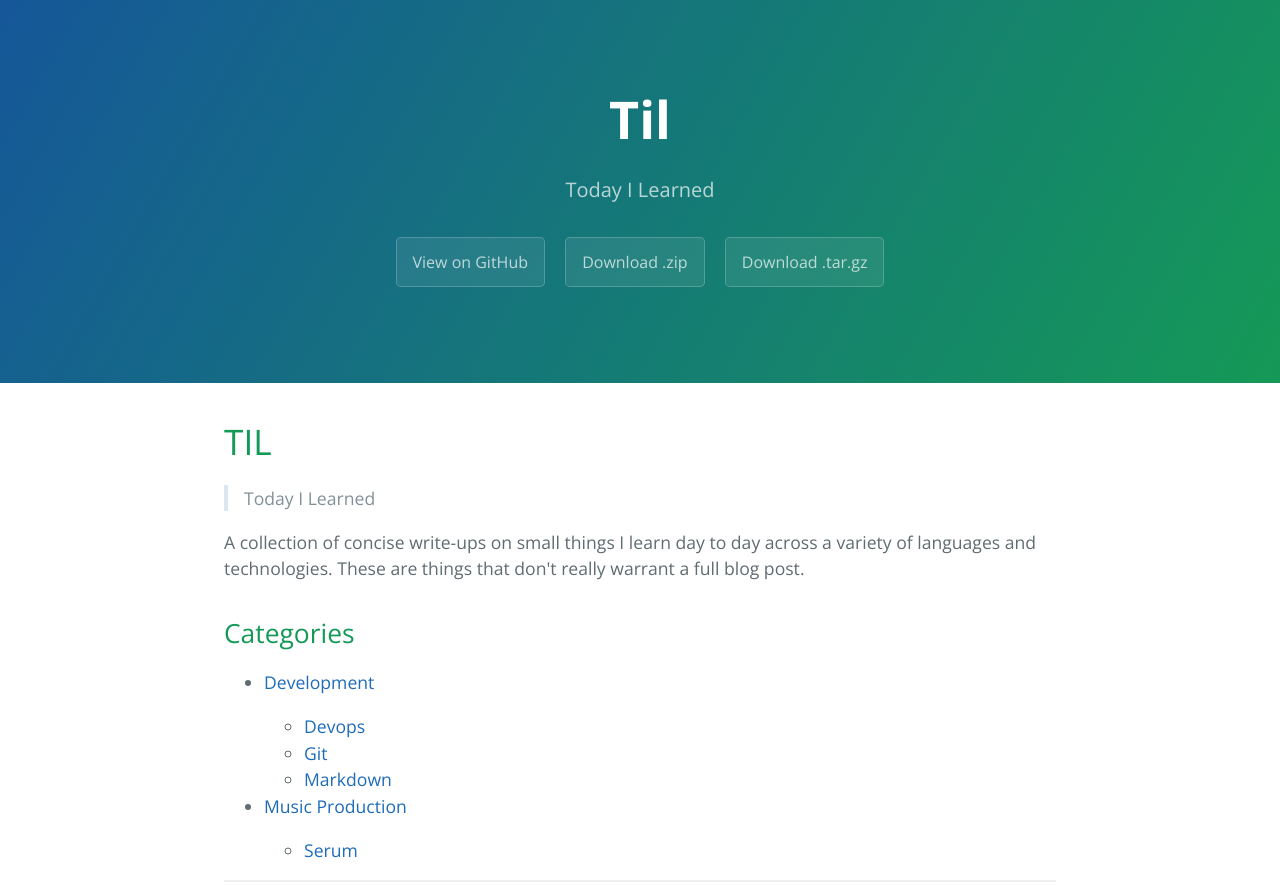
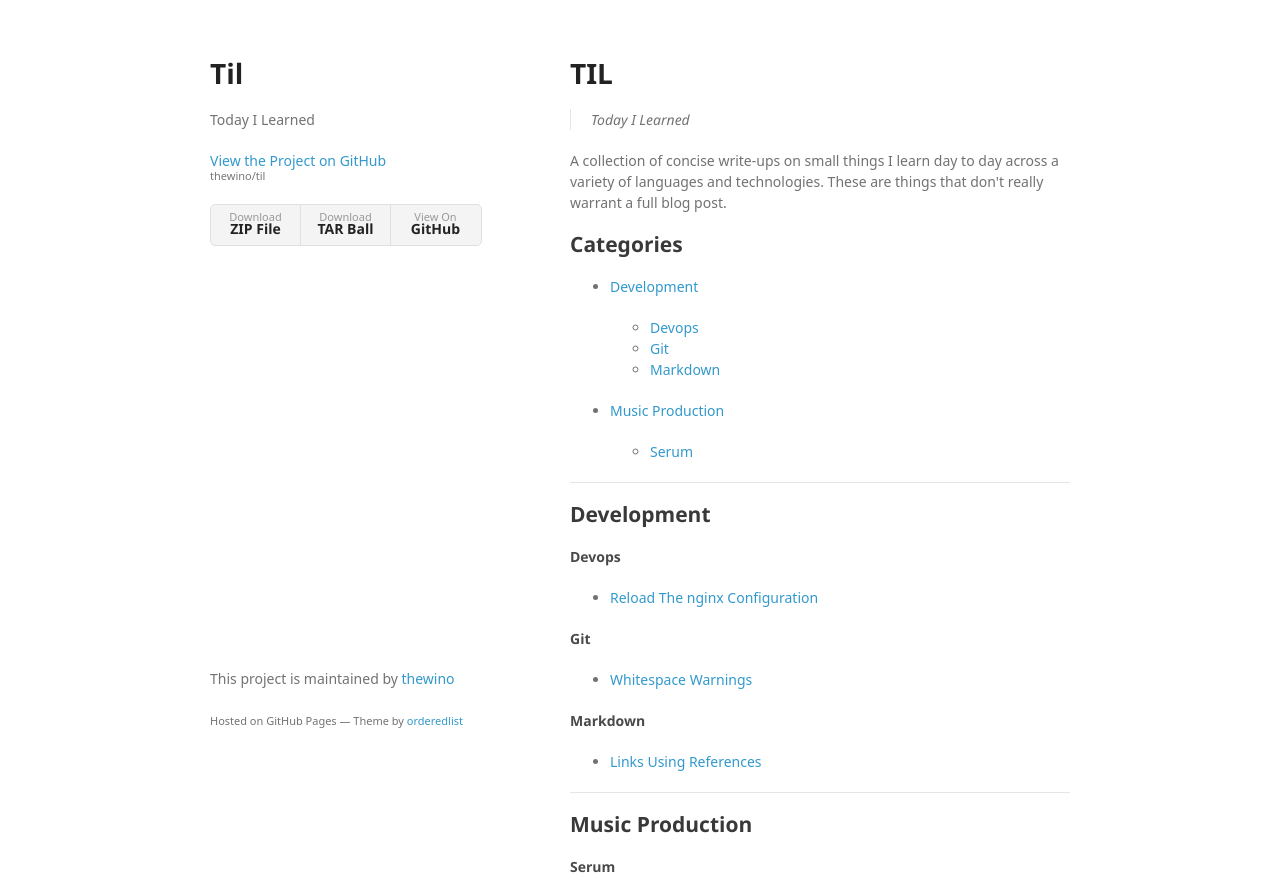
Before and after one commit to 6farer/til, a plain HTML site: page index.html in a window 1280 px wide. Shown: the top 885 px of the page. Drawn offline with nearby package versions, Linux system fonts and the light colour scheme; a web font is replaced by a local one.

Commit message:
Create gh-pages branch via GitHub

```diff
--- a/index.html
+++ b/index.html
@@ -1,25 +1,34 @@
-<!DOCTYPE html>
-<html lang="en-us">
+<!doctype html>
+<html>
   <head>
-    <meta charset="UTF-8">
+    <meta charset="utf-8">
+    <meta http-equiv="X-UA-Compatible" content="chrome=1">
     <title>Til by thewino</title>
-    <meta name="viewport" content="width=device-width, initial-scale=1">
-    <link rel="stylesheet" type="text/css" href="stylesheets/normalize.css" media="screen">
-    <link href='https://fonts.googleapis.com/css?family=Open+Sans:400,700' rel='stylesheet' type='text/css'>
-    <link rel="stylesheet" type="text/css" href="stylesheets/stylesheet.css" media="screen">
-    <link rel="stylesheet" type="text/css" href="stylesheets/github-light.css" media="screen">
+
+    <link rel="stylesheet" href="stylesheets/styles.css">
+    <link rel="stylesheet" href="stylesheets/github-light.css">
+    <meta name="viewport" content="width=device-width">
+    <!--[if lt IE 9]>
+    <script src="//html5shiv.googlecode.com/svn/trunk/html5.js"></script>
+    <![endif]-->
   </head>
   <body>
-    <section class="page-header">
-      <h1 class="project-name">Til</h1>
-      <h2 class="project-tagline">Today I Learned</h2>
-      <a href="https://github.com/thewino/til" class="btn">View on GitHub</a>
-      <a href="https://github.com/thewino/til/zipball/master" class="btn">Download .zip</a>
-      <a href="https://github.com/thewino/til/tarball/master" class="btn">Download .tar.gz</a>
-    </section>
+    <div class="wrapper">
+      <header>
+        <h1>Til</h1>
+        <p>Today I Learned</p>
 
-    <section class="main-content">
-      <h1>
+        <p class="view"><a href="https://github.com/thewino/til">View the Project on GitHub <small>thewino/til</small></a></p>
+
+
+        <ul>
+          <li><a href="https://github.com/thewino/til/zipball/master">Download <strong>ZIP File</strong></a></li>
+          <li><a href="https://github.com/thewino/til/tarball/master">Download <strong>TAR Ball</strong></a></li>
+          <li><a href="https://github.com/thewino/til">View On <strong>GitHub</strong></a></li>
+        </ul>
+      </header>
+      <section>
+        <h1>
 <a id="til" class="anchor" href="#til" aria-hidden="true"><span aria-hidden="true" class="octicon octicon-link"></span></a>TIL</h1>
 
 <blockquote>
@@ -108,15 +117,13 @@ and jbranchaud.</p>
 <li><a href="https://github.com/jwworth/til">jwworth/til</a></li>
 <li><a href="https://github.com/thoughtbot/til">thoughtbot/til</a></li>
 </ul>
-
-      <footer class="site-footer">
-        <span class="site-footer-owner"><a href="https://github.com/thewino/til">Til</a> is maintained by <a href="https://github.com/thewino">thewino</a>.</span>
-
-        <span class="site-footer-credits">This page was generated by <a href="https://pages.github.com">GitHub Pages</a> using the <a href="https://github.com/jasonlong/cayman-theme">Cayman theme</a> by <a href="https://twitter.com/jasonlong">Jason Long</a>.</span>
+      </section>
+      <footer>
+        <p>This project is maintained by <a href="https://github.com/thewino">thewino</a></p>
+        <p><small>Hosted on GitHub Pages &mdash; Theme by <a href="https://github.com/orderedlist">orderedlist</a></small></p>
       </footer>
-
-    </section>
-
+    </div>
+    <script src="javascripts/scale.fix.js"></script>
 
   </body>
 </html>
--- /dev/null
+++ b/javascripts/scale.fix.js
@@ -0,0 +1,17 @@
+var metas = document.getElementsByTagName('meta');
+var i;
+if (navigator.userAgent.match(/iPhone/i)) {
+  for (i=0; i<metas.length; i++) {
+    if (metas[i].name == "viewport") {
+      metas[i].content = "width=device-width, minimum-scale=1.0, maximum-scale=1.0";
+    }
+  }
+  document.addEventListener("gesturestart", gestureStart, false);
+}
+function gestureStart() {
+  for (i=0; i<metas.length; i++) {
+    if (metas[i].name == "viewport") {
+      metas[i].content = "width=device-width, minimum-scale=0.25, maximum-scale=1.6";
+    }
+  }
+}
--- /dev/null
+++ b/stylesheets/styles.css
@@ -0,0 +1,324 @@
+@font-face {
+  font-family: 'Noto Sans';
+  font-weight: 400;
+  font-style: normal;
+  src: url('../fonts/Noto-Sans-regular/Noto-Sans-regular.eot');
+  src: url('../fonts/Noto-Sans-regular/Noto-Sans-regular.eot?#iefix') format('embedded-opentype'),
+       local('Noto Sans'),
+       local('Noto-Sans-regular'),
+       url('../fonts/Noto-Sans-regular/Noto-Sans-regular.woff2') format('woff2'),
+       url('../fonts/Noto-Sans-regular/Noto-Sans-regular.woff') format('woff'),
+       url('../fonts/Noto-Sans-regular/Noto-Sans-regular.ttf') format('truetype'),
+       url('../fonts/Noto-Sans-regular/Noto-Sans-regular.svg#NotoSans') format('svg');
+}
+
+@font-face {
+  font-family: 'Noto Sans';
+  font-weight: 700;
+  font-style: normal;
+  src: url('../fonts/Noto-Sans-700/Noto-Sans-700.eot');
+  src: url('../fonts/Noto-Sans-700/Noto-Sans-700.eot?#iefix') format('embedded-opentype'),
+       local('Noto Sans Bold'),
+       local('Noto-Sans-700'),
+       url('../fonts/Noto-Sans-700/Noto-Sans-700.woff2') format('woff2'),
+       url('../fonts/Noto-Sans-700/Noto-Sans-700.woff') format('woff'),
+       url('../fonts/Noto-Sans-700/Noto-Sans-700.ttf') format('truetype'),
+       url('../fonts/Noto-Sans-700/Noto-Sans-700.svg#NotoSans') format('svg');
+}
+
+@font-face {
+  font-family: 'Noto Sans';
+  font-weight: 400;
+  font-style: italic;
+  src: url('../fonts/Noto-Sans-italic/Noto-Sans-italic.eot');
+  src: url('../fonts/Noto-Sans-italic/Noto-Sans-italic.eot?#iefix') format('embedded-opentype'),
+       local('Noto Sans Italic'),
+       local('Noto-Sans-italic'),
+       url('../fonts/Noto-Sans-italic/Noto-Sans-italic.woff2') format('woff2'),
+       url('../fonts/Noto-Sans-italic/Noto-Sans-italic.woff') format('woff'),
+       url('../fonts/Noto-Sans-italic/Noto-Sans-italic.ttf') format('truetype'),
+       url('../fonts/Noto-Sans-italic/Noto-Sans-italic.svg#NotoSans') format('svg');
+}
+
+@font-face {
+  font-family: 'Noto Sans';
+  font-weight: 700;
+  font-style: italic;
+  src: url('../fonts/Noto-Sans-700italic/Noto-Sans-700italic.eot');
+  src: url('../fonts/Noto-Sans-700italic/Noto-Sans-700italic.eot?#iefix') format('embedded-opentype'),
+       local('Noto Sans Bold Italic'),
+       local('Noto-Sans-700italic'),
+       url('../fonts/Noto-Sans-700italic/Noto-Sans-700italic.woff2') format('woff2'),
+       url('../fonts/Noto-Sans-700italic/Noto-Sans-700italic.woff') format('woff'),
+       url('../fonts/Noto-Sans-700italic/Noto-Sans-700italic.ttf') format('truetype'),
+       url('../fonts/Noto-Sans-700italic/Noto-Sans-700italic.svg#NotoSans') format('svg');
+}
+
+body {
+  background-color: #fff;
+  padding:50px;
+  font: 14px/1.5 "Noto Sans", "Helvetica Neue", Helvetica, Arial, sans-serif;
+  color:#727272;
+  font-weight:400;
+}
+
+h1, h2, h3, h4, h5, h6 {
+  color:#222;
+  margin:0 0 20px;
+}
+
+p, ul, ol, table, pre, dl {
+  margin:0 0 20px;
+}
+
+h1, h2, h3 {
+  line-height:1.1;
+}
+
+h1 {
+  font-size:28px;
+}
+
+h2 {
+  color:#393939;
+}
+
+h3, h4, h5, h6 {
+  color:#494949;
+}
+
+a {
+  color:#39c;
+  text-decoration:none;
+}
+
+a:hover {
+  color:#069;
+}
+
+a small {
+  font-size:11px;
+  color:#777;
+  margin-top:-0.3em;
+  display:block;
+}
+
+a:hover small {
+  color:#777;
+}
+
+.wrapper {
+  width:860px;
+  margin:0 auto;
+}
+
+blockquote {
+  border-left:1px solid #e5e5e5;
+  margin:0;
+  padding:0 0 0 20px;
+  font-style:italic;
+}
+
+code, pre {
+  font-family:Monaco, Bitstream Vera Sans Mono, Lucida Console, Terminal, Consolas, Liberation Mono, DejaVu Sans Mono, Courier New, monospace;
+  color:#333;
+  font-size:12px;
+}
+
+pre {
+  padding:8px 15px;
+  background: #f8f8f8;
+  border-radius:5px;
+  border:1px solid #e5e5e5;
+  overflow-x: auto;
+}
+
+table {
+  width:100%;
+  border-collapse:collapse;
+}
+
+th, td {
+  text-align:left;
+  padding:5px 10px;
+  border-bottom:1px solid #e5e5e5;
+}
+
+dt {
+  color:#444;
+  font-weight:700;
+}
+
+th {
+  color:#444;
+}
+
+img {
+  max-width:100%;
+}
+
+header {
+  width:270px;
+  float:left;
+  position:fixed;
+  -webkit-font-smoothing:subpixel-antialiased;
+}
+
+header ul {
+  list-style:none;
+  height:40px;
+  padding:0;
+  background: #f4f4f4;
+  border-radius:5px;
+  border:1px solid #e0e0e0;
+  width:270px;
+}
+
+header li {
+  width:89px;
+  float:left;
+  border-right:1px solid #e0e0e0;
+  height:40px;
+}
+
+header li:first-child a {
+  border-radius:5px 0 0 5px;
+}
+
+header li:last-child a {
+  border-radius:0 5px 5px 0;
+}
+
+header ul a {
+  line-height:1;
+  font-size:11px;
+  color:#999;
+  display:block;
+  text-align:center;
+  padding-top:6px;
+  height:34px;
+}
+
+header ul a:hover {
+  color:#999;
+}
+
+header ul a:active {
+  background-color:#f0f0f0;
+}
+
+strong {
+  color:#222;
+  font-weight:700;
+}
+
+header ul li + li + li {
+  border-right:none;
+  width:89px;
+}
+
+header ul a strong {
+  font-size:14px;
+  display:block;
+  color:#222;
+}
+
+section {
+  width:500px;
+  float:right;
+  padding-bottom:50px;
+}
+
+small {
+  font-size:11px;
+}
+
+hr {
+  border:0;
+  background:#e5e5e5;
+  height:1px;
+  margin:0 0 20px;
+}
+
+footer {
+  width:270px;
+  float:left;
+  position:fixed;
+  bottom:50px;
+  -webkit-font-smoothing:subpixel-antialiased;
+}
+
+@media print, screen and (max-width: 960px) {
+
+  div.wrapper {
+    width:auto;
+    margin:0;
+  }
+
+  header, section, footer {
+    float:none;
+    position:static;
+    width:auto;
+  }
+
+  header {
+    padding-right:320px;
+  }
+
+  section {
+    border:1px solid #e5e5e5;
+    border-width:1px 0;
+    padding:20px 0;
+    margin:0 0 20px;
+  }
+
+  header a small {
+    display:inline;
+  }
+
+  header ul {
+    position:absolute;
+    right:50px;
+    top:52px;
+  }
+}
+
+@media print, screen and (max-width: 720px) {
+  body {
+    word-wrap:break-word;
+  }
+
+  header {
+    padding:0;
+  }
+
+  header ul, header p.view {
+    position:static;
+  }
+
+  pre, code {
+    word-wrap:normal;
+  }
+}
+
+@media print, screen and (max-width: 480px) {
+  body {
+    padding:15px;
+  }
+
+  header ul {
+    width:99%;
+  }
+
+  header li, header ul li + li + li {
+    width:33%;
+  }
+}
+
+@media print {
+  body {
+    padding:0.4in;
+    font-size:12pt;
+    color:#444;
+  }
+}
```
